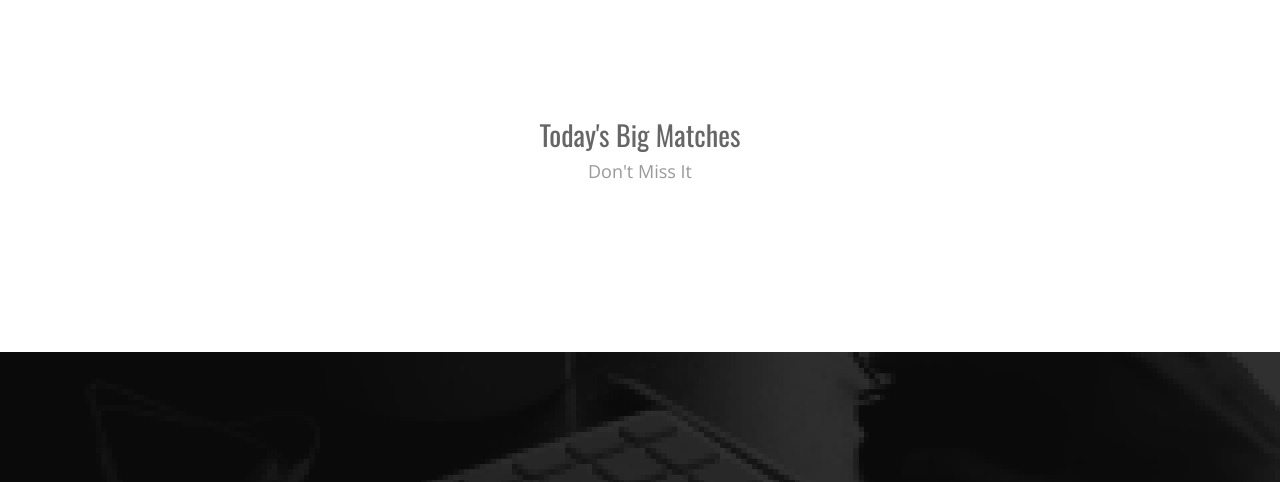
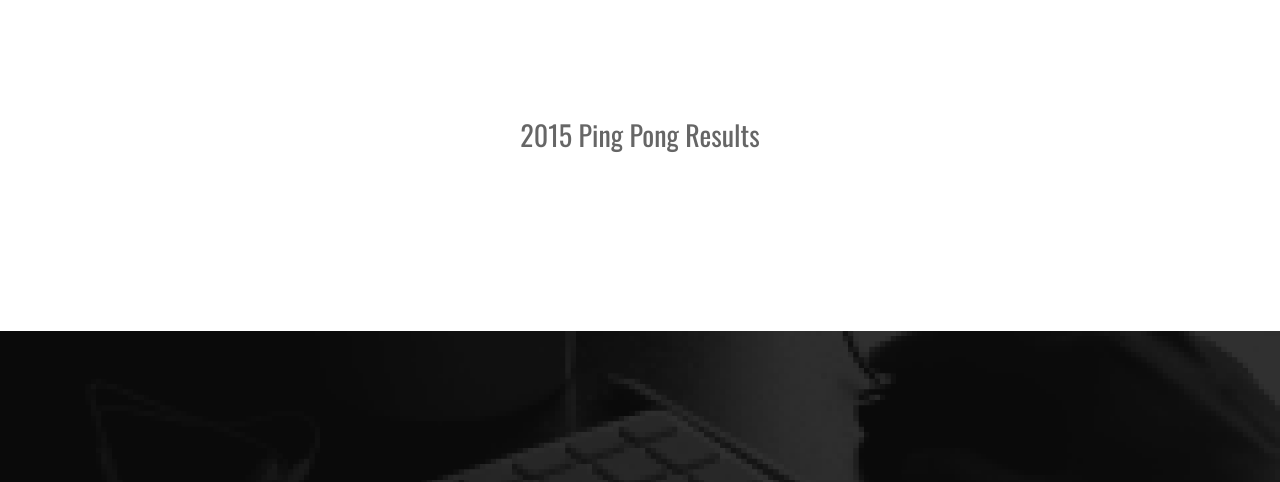
Before and after one commit to prakash89/pingpong, a Rails app: page /today_match in a window 1280 px wide. Shown: the top 482 px of the page. Run offline with Rails 7, Linux system fonts and the light colour scheme; data that the repository does not hold is empty; style sheets or scripts are compiled from the project's sources; some libraries are stand-ins or nearby versions.

Commit message:
final update

```diff
--- a/app/views/welcome/index.html.erb
+++ b/app/views/welcome/index.html.erb
@@ -44,7 +44,7 @@
                         <div class="menu-item green">
                             <a href="<%= today_match_path %>">
                                 <i class="fa fa-eye"></i>
-                                <p>Today's Match</p>
+                                <p>Winners</p>
                             </a>
                         </div>
 
--- a/app/views/welcome/today_match.html.erb
+++ b/app/views/welcome/today_match.html.erb
@@ -15,8 +15,8 @@
                 <div class="container">
                     <div class="row">
                         <div class="section-title text-center">
-                            <h3>Today's Big Matches</h3>
-                            <p>Don't Miss It</p>
+                            <h3>2015 Ping Pong Results</h3>
+                            <p></p>
                         </div>
                     </div>
 
@@ -27,6 +27,7 @@
                             <div class="testimonial">
                                <%= image_tag match.image1_url(:thumb) %>
                                 <div class="speech">
+                                <h2>Winner</h2>
                                     <h2><%= match.player_first%></h2>
                                 </div>
                             </div>
@@ -36,6 +37,7 @@
                             <div class="testimonial">
                                 <%= image_tag match.image2_url(:thumb) %>
                                 <div class="speech">
+                                <h2>Runner</h2>
                                     <h2><%= match.player_second%></h2>
                                 </div>
                             </div>
```
